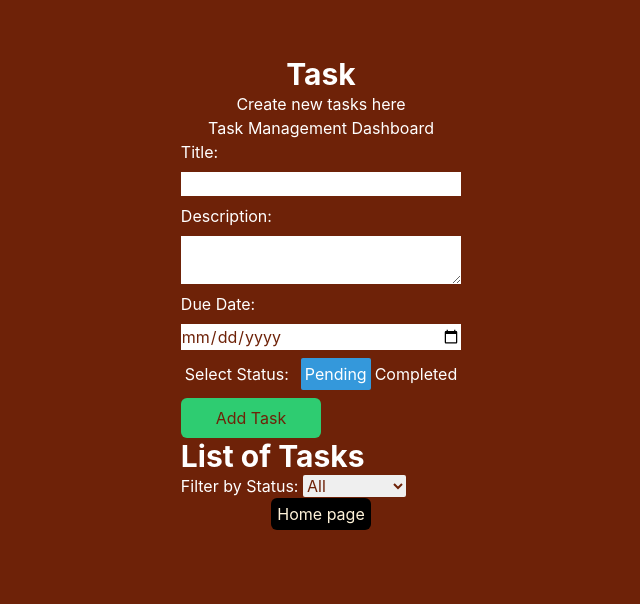
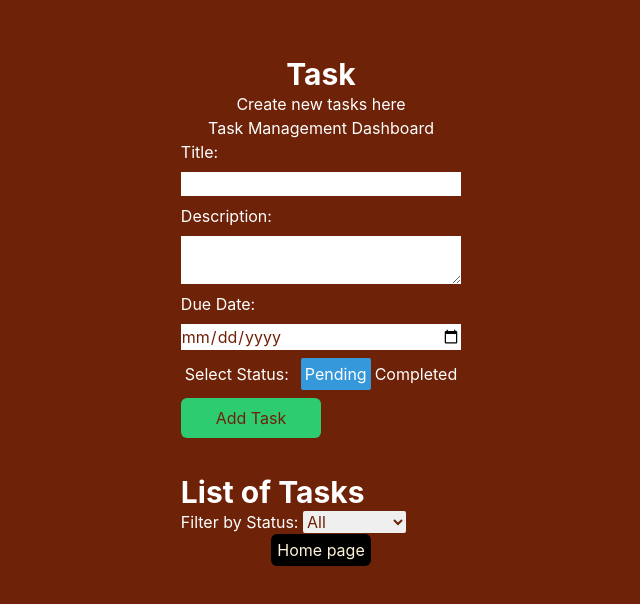
Before and after one commit to Caryourdaysbm/TaskManager, a React (Create React App) app: page /task in a window 1280 px wide. Shown: the top 604 px of the page, without its empty margins (319-959 px from the left). Built offline with nearby package versions, Linux system fonts and the light colour scheme.

Commit message:
adding styles ..

```diff
--- a/src/components/Tasklist.js
+++ b/src/components/Tasklist.js
@@ -28,7 +28,7 @@ const TaskList = () => {
     <div>
 
       <TaskForm taskToEdit={taskToEdit} />
-      <h3 className='font-bold text-3xl'>List of Tasks</h3>
+      <h3 className='font-bold text-3xl mt-9'>List of Tasks</h3>
       <label>Filter by Status: </label>
       <select value={filteredStatus} onChange={handleFilter} className='text-[#6E2208] rounded-sm'>
         <option value="all">All</option>
```
